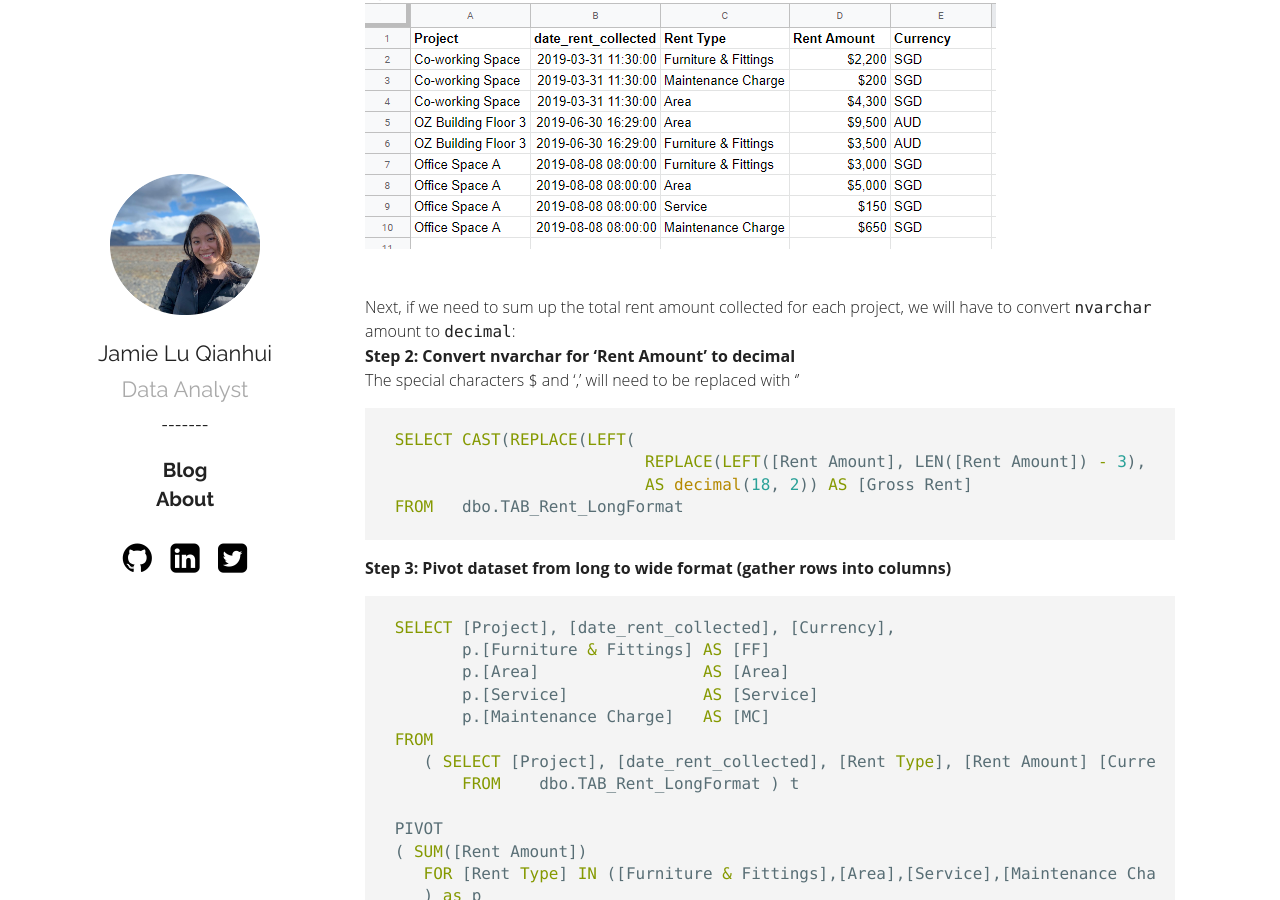
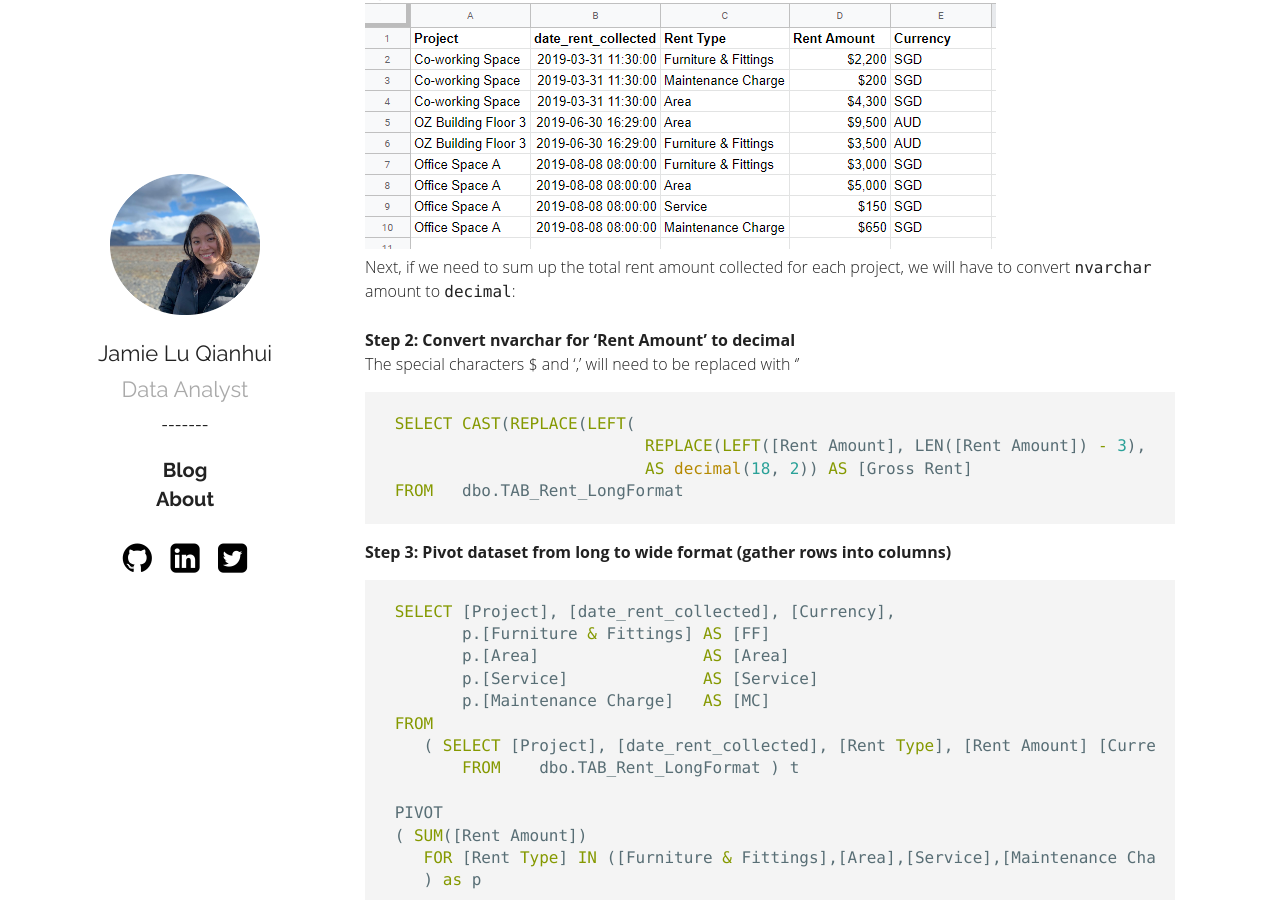
Before and after one commit to jamieqianhui/jamieqianhui.github.io, a Jekyll site: the page built from _posts/2019-06-05-Data-Wrangling-using-tSQL.markdown, in a window 1280 px wide and 900 px high, scrolled down 1051 px. Built offline with Jekyll 4.4.1, drawn with Linux system fonts in a browser that asks for light colours.

Commit message:
updated post

````diff
--- a/_posts/2019-06-05-Data-Wrangling-using-tSQL.markdown
+++ b/_posts/2019-06-05-Data-Wrangling-using-tSQL.markdown
@@ -31,10 +31,9 @@ Now, we will be able to order the dataset based on datetime:
 ```
 The output will look like this: <br>
 ![tab_dateformat]({{ '/assets/tab_dateformat.png' | relative_url }})
-
 <br>
 Next, if we need to sum up the total rent amount collected for each project, we will have to convert `nvarchar` amount to `decimal`:
-<br>
+<br><br>
 **Step 2: Convert nvarchar for 'Rent Amount' to decimal** <br>
 The special characters $ and ',' will need to be replaced with ''
 ```sql
````
Also changed, not shown: other parts of _posts/2019-06-05-Data-Wrangling-using-tSQL.markdown (+1 -0 lines), assets/tab_pivoted.png (added).
